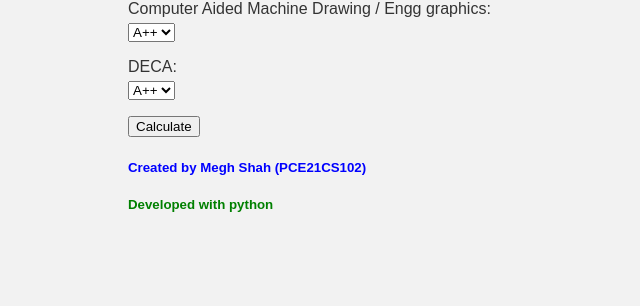
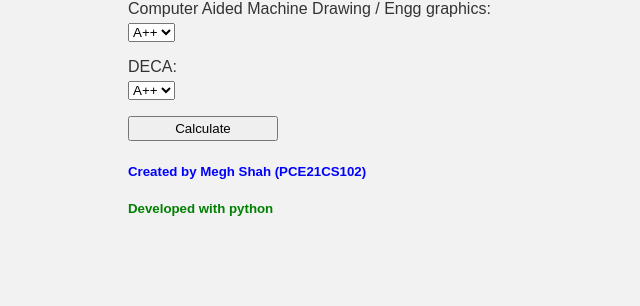
Before and after one commit to Mshah2003/sgpa_calculator, a Django app: page / in a window 1280 px wide. Shown: the part 760-1066 px from the top of the page, without its empty margins (0-640 px from the left). Before the commit the page ends 972 px from the top, so only its background shows below. Run offline with Django 4.2, Linux system fonts and the light colour scheme.

Commit message:
Update sgpa_calculator.html

```diff
--- a/templates/sgpa_calculator.html
+++ b/templates/sgpa_calculator.html
@@ -91,8 +91,9 @@ body{
 <form method="post" action="{% url 'calculate_sgpa' %}">
     {% csrf_token %}
     {{ form.as_p }}
-    <input type="submit" value="Calculate">
+    <input type="submit" value="Calculate" style="width: 150px; height: 25px;">
 </form>
+
 
 {% if result_sgpa %}
     <p style="color:red; font-size:x-large">Your SGPA is {{ result_sgpa }}</p>
```
